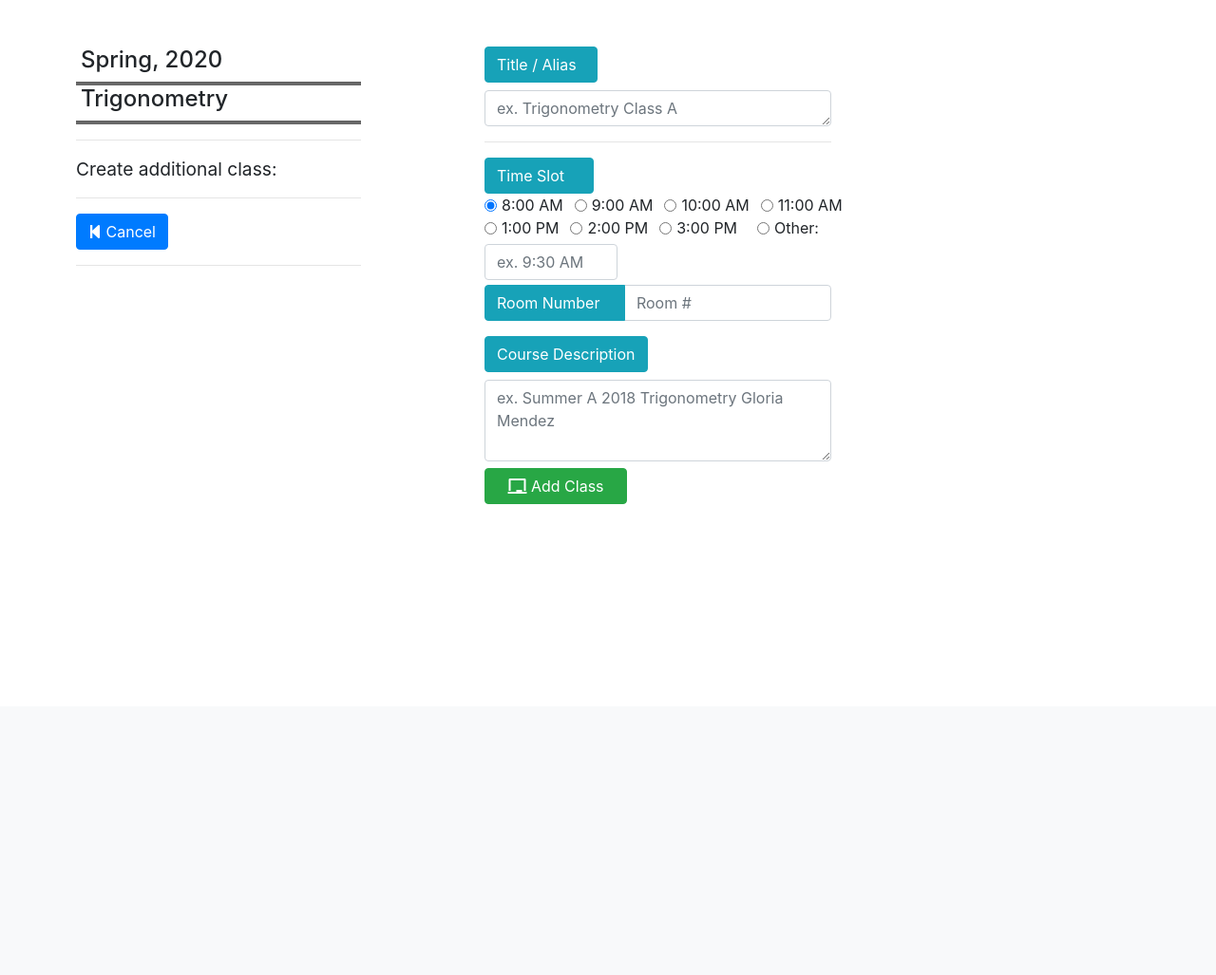
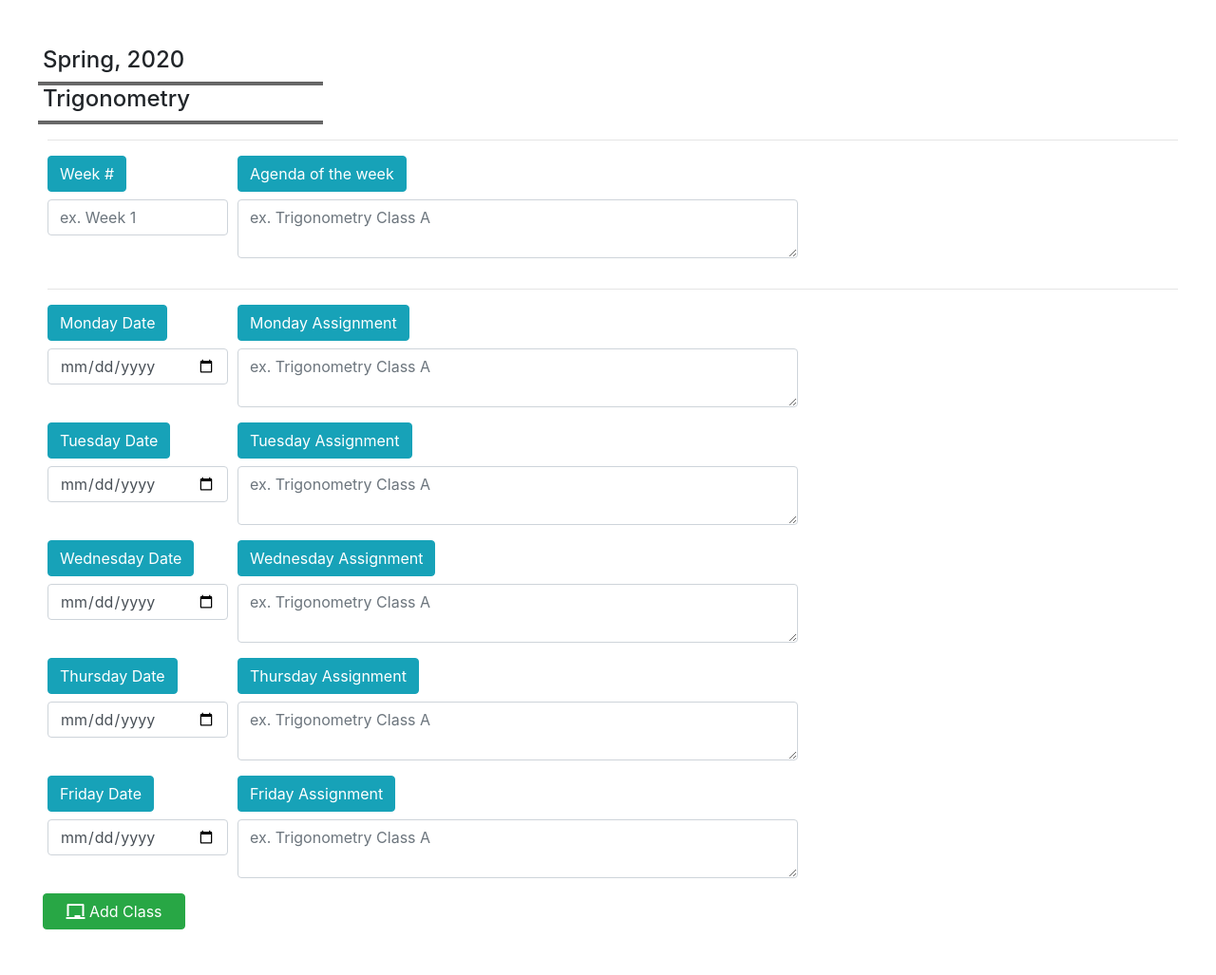
Before and after one commit to Khoi938/AWS-SchoolApp, a Django app: template lc101/school_app/templates/teacher/lesson_plan/add_lesson_plan.html in a window 1280 px wide. Shown: the part 56-1083 px from the top of the page at 95% size. Before the commit the page ends 587 px from the top, so only its background shows below. Run offline with Django 3.2, Linux system fonts and the light colour scheme; the template is opened without the code that fills it: values that come from a table or form of the project are taken from there, others are empty; data comes from the database, SQL or seed files in the repository; both versions use the stored data as it was after the commit; some libraries are stand-ins or nearby versions.

Commit message:
working on Lesson Plan

```diff
--- a/lc101/school_app/templates/teacher/lesson_plan/add_lesson_plan.html
+++ b/lc101/school_app/templates/teacher/lesson_plan/add_lesson_plan.html
@@ -6,8 +6,8 @@
         $(document).ready(function(){
     $('[data-toggle="popover"]').popover();
     });
-</script>
-<div class="container" style='padding-top:25px; padding-left:20px'>
+</script><form action="/teacher/classroom/add_classroom", method="post", id=''> {% csrf_token %}
+<div class="container-fuild" style='padding-top:25px; padding-left:20px;padding-right:40px'>
          <div class="panel panel-login">
         <div class="panel-body">
           <div class="row">
@@ -19,11 +19,6 @@
         <hr class='hr-line'/>
         <h4 style='padding-left: 5px'>{{course.course_title}}</h4>
         <hr class='hr-line'/>
-        <hr style="text-align:left;margin-left:0;height:0px;padding: 0px"/>
-        <big>Create additional class:</big>
-        <hr style="text-align:left;margin-left:0;height:0px;padding: 0px"/>
-        <a class="btn btn-primary" href='{% url "classroom_view" course_id=course.id %}'><i class="fas fa-step-backward"></i> Cancel </a></a>
-        <hr style="text-align:left;margin-left:0;height:0px;padding: 0px"/>
         </div>
         </div>
         {% if messages %}
@@ -32,69 +27,72 @@
              <li><div class="alert-inherit alert-success" role="alert">{{ message }}</div></li>
         {% endfor %}
           </ul>
-        {% endif %}
+        {% endif %}<hr/></div>
     <form action="/teacher/classroom/add_classroom", method="post", id=''> {% csrf_token %}
       <input type="hidden" name="course_id" value='{{course.id}}'/>
-
-        <div class="input-group mb-3" style='width:400px' >
-        <div>
-        <div class="input-group-prepend">
-          <label class="btn btn-info" for='' >Title / Alias &nbsp</label>
-        </div>
-          <textarea class="form-control" style='width:365px' name='course_title' id="" rows="1" cols='40' placeholder="ex. {{course.course_title}} Class A" data-toggle="popover" title="" data-content="For your reference only"required></textarea>
-
-          <hr/>
-          <button class="btn btn-info" >Time Slot &nbsp&nbsp&nbsp</button>
+    <hr/></div>
+      <div class="form-row" style=''>
+          <div class="col-md-2 mb-3">
+            <label class="btn btn-info" for='' >Week #</label>
+            <input type="text" maxlength="2" placeholder='ex. Week 1' data-toggle="popover" title="" data-content="Digit only" data-placement="bottom" class="form-control"required>
           </div>
-          <div class="form-check form-check-inline">
-            <input class="form-check-input" type="radio" name="time" id="" value="Spring" Checked>
-            <label class="form-check-label" for="">8:00 AM</label>
+          <div class="col-md-6 mb-3">
+            <label class="btn btn-info" for='' >Agenda of the week</label>
+            <textarea class="form-control" name='course_title' id="" rows="2" cols='30' placeholder="ex. {{course.course_title}} Class A"required></textarea>
           </div>
-          <div class="form-check form-check-inline">
-            <input class="form-check-input" type="radio" name="time" id="" value="9:00 AM">
-            <label class="form-check-label" for="">9:00 AM</label>
+          <div class="col-md-4 mb-3"></div></div><hr/>
+      <div class="form-row" style=''>
+          <div class="col-md-2 mb-3">
+            <label class="btn btn-info" for='' >Monday Date</label>
+            <input type="date" name='monday_date' class="form-control"required>
           </div>
-          <div class="form-check form-check-inline">
-            <input class="form-check-input" type="radio" name="time" id="" value="10:00 AM">
-            <label class="form-check-label" for="">10:00 AM</label>
+          <div class="col-md-6 mb-3">
+            <label class="btn btn-info" for='' >Monday Assignment</label>
+            <textarea class="form-control" name='monday_plan' id="" rows="2" cols='30' placeholder="ex. {{course.course_title}} Class A"required></textarea>
           </div>
-          <div class="form-check form-check-inline">
-            <input class="form-check-input" type="radio" name="time" id="" value="11:00 AM">
-            <label class="form-check-label" for="">11:00 AM</label>
+          <div class="col-md-4 mb-3"></div>
+          <div class="col-md-2 mb-3">
+            <label class="btn btn-info" for='' >Tuesday Date</label>
+            <input type="date" name='tuesday_date' class="form-control"required>
           </div>
-          <br>
-          <div class="form-check form-check-inline">
-            <input class="form-check-input" type="radio" name="time" id="" value="1:00 PM">
-            <label class="form-check-label" for="">1:00 PM</label>
+          <div class="col-md-6 mb-3">
+            <label class="btn btn-info" for='' >Tuesday Assignment</label>
+            <textarea class="form-control" name='tuesday_plan' id="" rows="2" cols='30' placeholder="ex. {{course.course_title}} Class A"required></textarea>
           </div>
-          <div class="form-check form-check-inline">
-            <input class="form-check-input" type="radio" name="time" id="" value="2:00 PM">
-            <label class="form-check-label" for="">2:00 PM</label>
+          <div class="col-md-4 mb-3"></div>
+          <div class="col-md-2 mb-3">
+            <label class="btn btn-info" for='' >Wednesday Date</label>
+            <input type="date" name='wednesday_date' class="form-control"required>
           </div>
-          <div class="form-check form-check-inline">
-            <input class="form-check-input" type="radio" name="time" id="" value="3:00 PM">
-            <label class="form-check-label" for="">3:00 PM &nbsp</label>
+          <div class="col-md-6 mb-3">
+            <label class="btn btn-info" for='' >Wednesday Assignment</label>
+            <textarea class="form-control" name='wednesday_plan' id="" rows="2" cols='30' placeholder="ex. {{course.course_title}} Class A"required></textarea>
           </div>
-            <div class="form-check form-check-inline">
-            <input class="form-check-input" type="radio" name="time" id="" value="other">
-            <label class="form-check-label" for="">Other:</label>
+          <div class="col-md-4 mb-3"></div>
+          <div class="col-md-2 mb-3">
+            <label class="btn btn-info" for='' >Thursday Date</label>
+            <input type="date" name='thursday_date' class="form-control"required>
           </div>
-          <div style = 'width:140px;right-align:10px'class="form-check form-check-inline">
-            <input type='text'class="form-control" name="custom_time" id="" placeholder='ex. 9:30 AM' data-toggle="popover" title="" data-content='Format hh:mm AM/PM'>
-          </div><br><br>
-        <div class="input-group mb-3" style='width:365px' >
-          <div class="input-group-prepend">
-            <button class="btn btn-info" >Room Number &nbsp&nbsp</button>
+          <div class="col-md-6 mb-3">
+            <label class="btn btn-info" for='' >Thursday Assignment</label>
+            <textarea class="form-control" name='thursday_plan' id="" rows="2" cols='30' placeholder="ex. {{course.course_title}} Class A"required></textarea>
           </div>
-            <input type="text" class="form-control" name='room_number'id="" maxlength="10" placeholder="Room #" data-toggle="popover" title="" data-content='Where you do your lecture' required>
-        </div>
-        <div>
-          <label class="btn btn-info" for='description' >Course Description</label>
-          <textarea class="form-control" style='width:365px' name='description' id="" rows="3" cols='40' placeholder="ex. Summer A 2018 {{course.course_title}} Gloria Mendez" data-toggle="popover" title="" data-content="Briefly describe your Course"required></textarea>
-          <hr style='height:0px; visibility:hidden; margin-bottom:-10px;' />
+          <div class="col-md-4 mb-3"></div>
+          <div class="col-md-2 mb-3">
+            <label class="btn btn-info" for='' >Friday Date</label>
+            <input type="date" name='friday_date' class="form-control"required>
+          </div>
+          <div class="col-md-6 mb-3">
+            <label class="btn btn-info" for='' >Friday Assignment</label>
+            <textarea class="form-control" name='friday_plan' id="" rows="2" cols='30' placeholder="ex. {{course.course_title}} Class A"required></textarea>
+          </div>
+          <div class="col-md-4 mb-3"></div>
+        <hr style='height:0px; visibility:hidden; margin-bottom:-10px;' />
           <button style='width:150px' class="btn btn-md btn-success btn-block text-center"><i class="fas fa-chalkboard"></i> Add Class</button>
         </div>
         </div>
+
+        <br><br>
     </form>
 
 {% endblock %}
```
Also changed, not shown: lc101/db.sqlite3.
